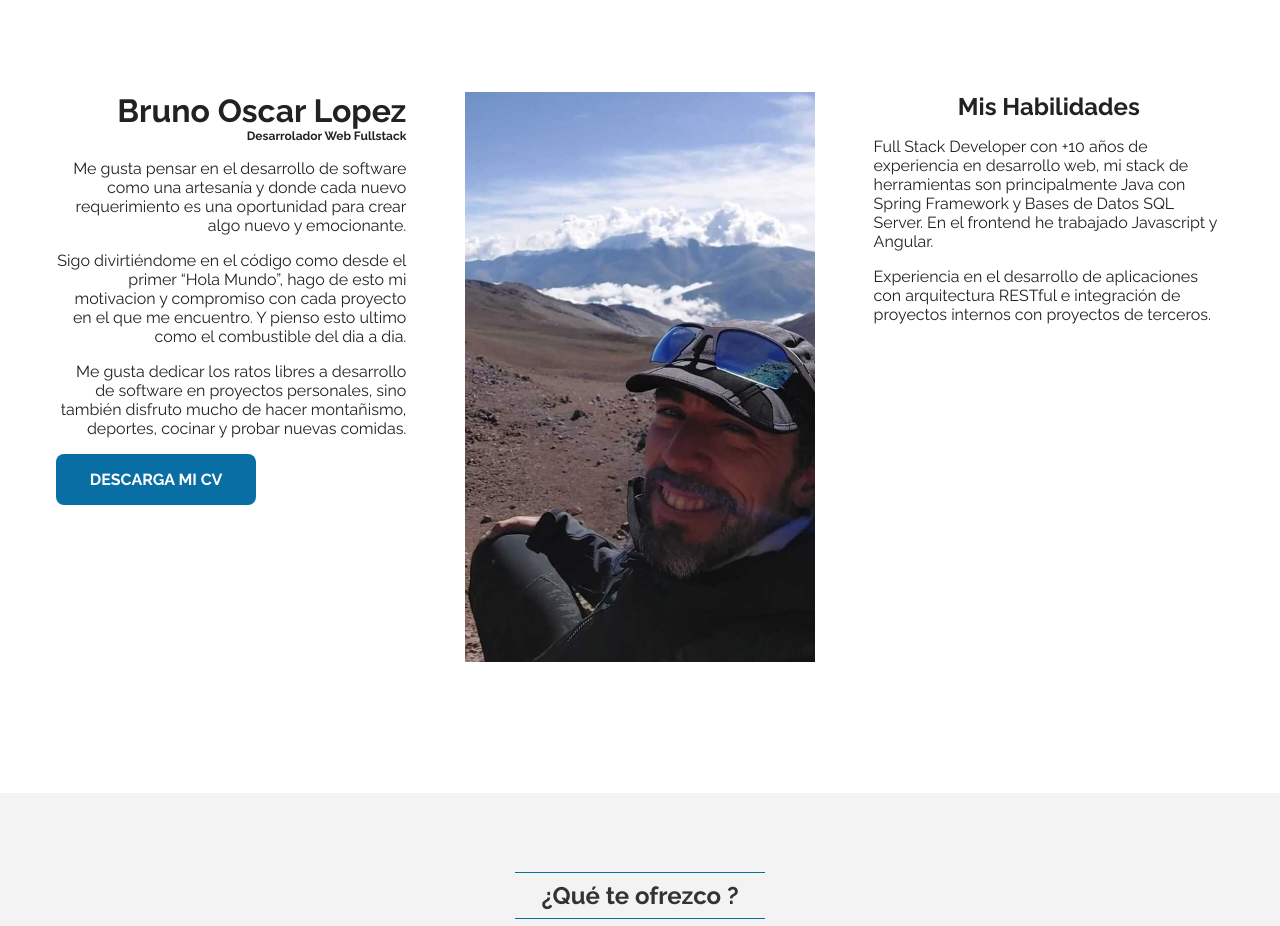
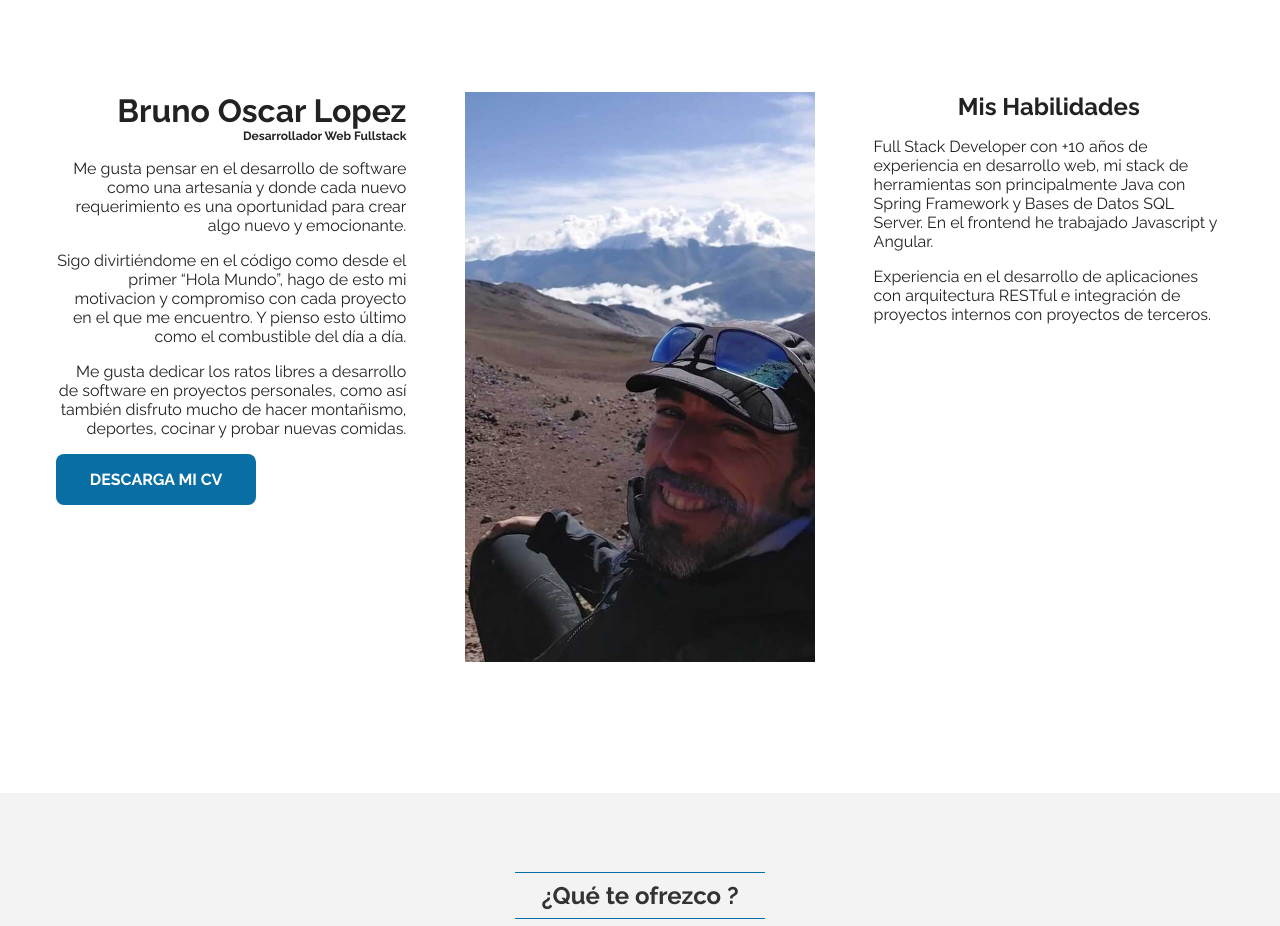
Before and after one commit to bruno089/portfolio, a plain HTML site: page index.html in a window 1280 px wide. Shown: the part 860-1786 px from the top of the page. Drawn offline with Linux system fonts and the light colour scheme; a web font is replaced by a local one.

Commit message:
re escritura Texto Acerca de mi

```diff
--- a/index.html
+++ b/index.html
@@ -35,7 +35,6 @@
         <a href="#acerca">Acerca</a>
         <a href="#servicios">Servicios</a>
         <a href="#portafolio">Portafolio</a>
-        <!-- <a href="#testimonios">Testimonios</a> -->
         <a href="#contacto">Contacto</a>
       </nav>
       <div class="languages">
@@ -62,13 +61,13 @@
     <article class="text-lg-right">
       <aside class="text-center  text-lg-right ">
         <h1>Bruno Oscar Lopez</h1>
-        <h5>Desarrolador Web Fullstack </h5>
+        <h5>Desarrollador Web Fullstack </h5>
       </aside>
 
       <p>Me gusta pensar en el desarrollo de software como una artesanía  y  donde cada nuevo requerimiento es una oportunidad para crear algo nuevo y emocionante.</p>
-      <p>Sigo divirtiéndome en el código como desde el primer “Hola Mundo”, hago de esto mi motivacion y compromiso con cada proyecto en el que me encuentro. Y pienso esto ultimo como el combustible del dia a dia.</p>
+      <p>Sigo divirtiéndome en el código como desde el primer “Hola Mundo”, hago de esto mi motivacion y compromiso con cada proyecto en el que me encuentro. Y pienso esto último como el combustible del día a día.</p>
 
-      <p>Me gusta dedicar los ratos libres a desarrollo de software en proyectos personales, sino también  disfruto mucho de hacer montañismo, deportes, cocinar y probar nuevas comidas.</p>
+      <p>Me gusta dedicar los ratos libres a desarrollo de software en proyectos personales, como así también disfruto mucho de hacer montañismo, deportes, cocinar y probar nuevas comidas.</p>
       <div class="text-center text-lg-left">
         <a class="btn" href="assets/Bruno/cv-es.pdf" target="_blank" rel="noopener">DESCARGA MI CV</a>
       </div>
```
